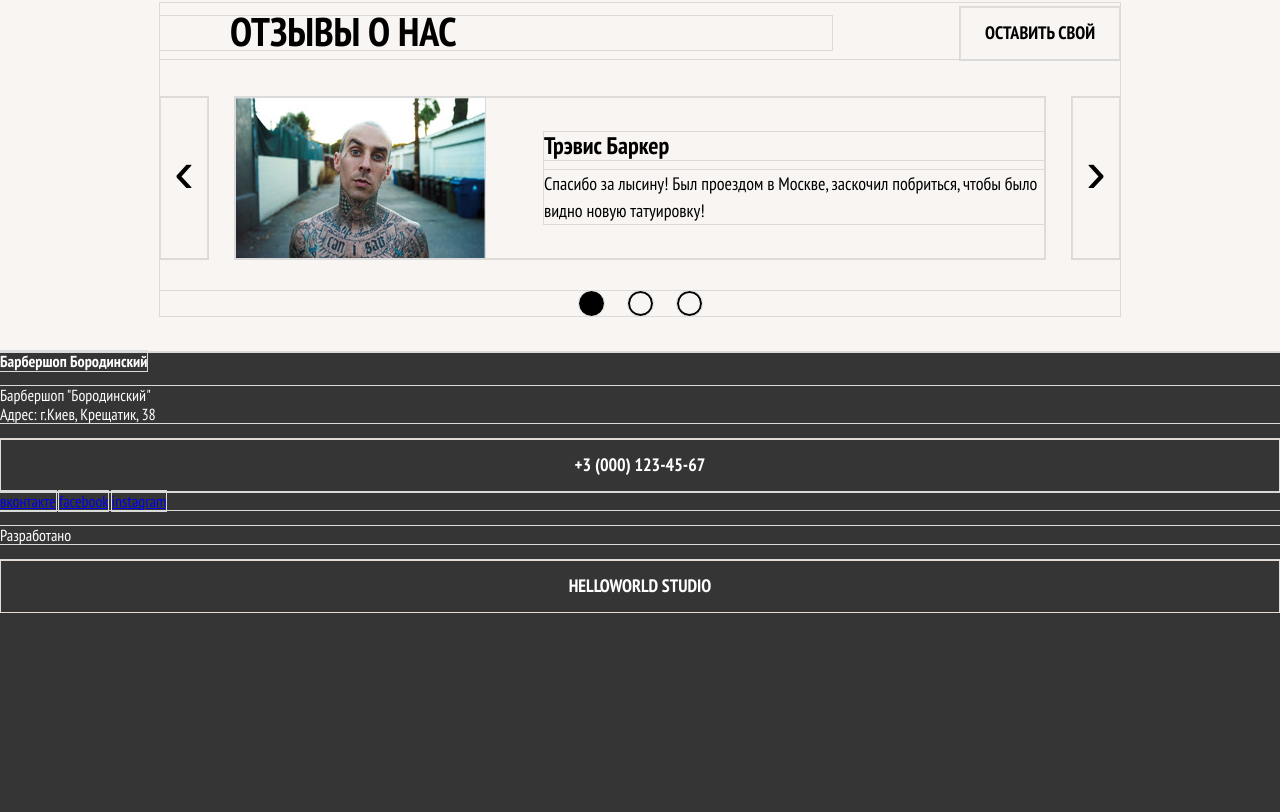
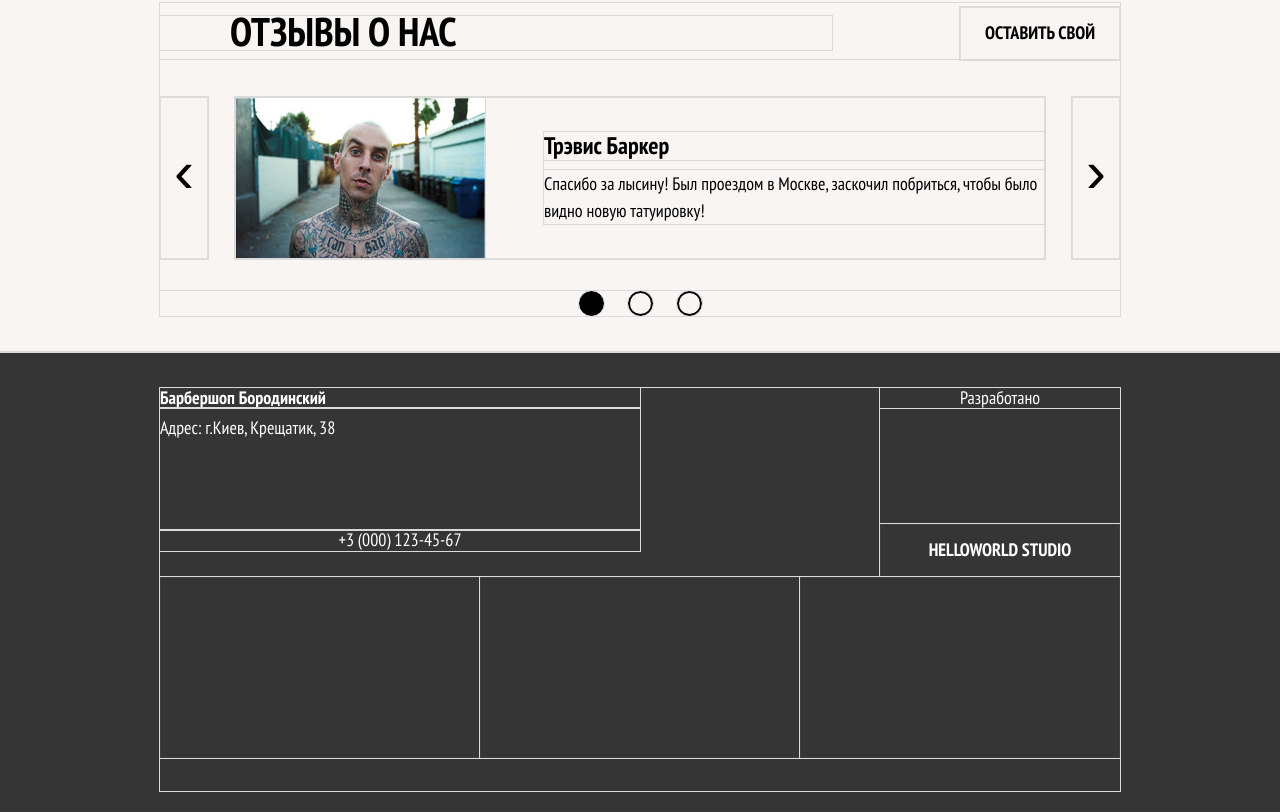
Before and after one commit to JemiJe/barber-training--2, a website: page index.html in a window 1280 px wide. Shown: the part 1667-2479 px from the top of the page. Before the commit the page ends 2280 px from the top, so only its background shows below. Drawn offline with Linux system fonts and the light colour scheme.

Commit message:
footer mob

```diff
--- a/index.html
+++ b/index.html
@@ -177,25 +177,26 @@
 		</main>
 
 		<footer class="page-footer">
-			<section class="contact">
+			<div class="wrapper-center">
+				<section class="page-footer__contact">
 					<b>Барбершоп Бородинский</b>
 					<p class="page-main__text page-main__text--small">
-						Барбершоп "Бородинский"<br>
-            Адрес: г.Киев, Крещатик, 38<br>
+	            Адрес: г.Киев, Крещатик, 38
 					</p>
-				<a href="tel:+30001234567" class="btn">+3 (000) 123-45-67</a>
+					<a href="tel:+30001234567" class="btn btn--tel">+3 (000) 123-45-67</a>
 				</section>
 
-			<section class="social-btns">
-				<a href="#" class="btn-social btn-social__vk">вконтакте</a>
-				<a href="#" class="btn-social btn-social__fs">facebook</a>
-				<a href="#" class="btn-social btn-social__ins">instagram</a>
+				<section class="page-footer__social-btns">
+					<a href="#" class="btn btn--social btn--vk">вконтакте</a>
+					<a href="#" class="btn btn--social btn--fs">facebook</a>
+					<a href="#" class="btn btn--social btn--ins">instagram</a>
 				</section>
 
-			<section class="copyright">
+				<section class="page-footer__copyright">
 					<p class="page-main__text page-main__text--small">Разработано</p>
 					<a href="#" class="btn btn--copyright">HelloWorld Studio</a>
 				</section>
+			</div>
 		</footer>
 
 		<script src="js/script.js"></script>
--- a/sass/blocks/btn.scss
+++ b/sass/blocks/btn.scss
@@ -18,4 +18,23 @@
   &--border-ash {
     border: 1px solid $color-border-ash;
   }
+
+  &--tel {
+    @media #{$tablet-width} {
+      display: inline;
+      width: auto;
+      padding: 0;
+
+      font-size: inherit;
+      font-weight: normal;
+      text-transform: none;
+
+      border: none !important;
+      user-select: auto;
+    }
+  }
+
+  &--social {
+    font-size: 0px;
+  }
 }
--- /dev/null
+++ b/sass/blocks/page-footer.scss
@@ -0,0 +1,86 @@
+.page-footer {
+  display: flex;
+  flex-flow: column wrap;
+  min-height: 460px;
+  padding: 35px 0px 20px;
+
+  font-size: 18px;
+
+  border-top: 1px solid $color-border-ash;
+  border-bottom: 1px solid $color-border-ash;
+
+  @media #{$tablet-width} {
+    flex-flow: row wrap;
+    justify-content: space-between;
+  }
+
+  .page-main__text {
+    margin: 0;
+  }
+
+  .page-footer__contact {
+    display: flex;
+    flex-flow: column;
+    min-height: 155px;
+    padding: 0px 20px;
+    margin-bottom: 26px;
+
+    text-align: center;
+
+    @media #{$tablet-width} {
+      min-height: 0px;
+    }
+
+    .page-main__text {
+      display: flex;
+      justify-content: center;
+      align-items: center;
+      flex: 1 1 auto;
+      padding: 10px 0px;
+
+      @media #{$tablet-width} {
+        justify-content: flex-start;
+        align-items: flex-start;
+      }
+    }
+
+    @media #{$tablet-width} {
+      flex: 0 1 50%;
+      order: 1;
+      padding: 0;
+
+      text-align: left;
+    }
+  }
+
+  .page-footer__social-btns {
+    display: flex;
+    min-height: 100px;
+    margin-bottom: 33px;
+
+    @media #{$tablet-width} {
+      flex: 1 1 100%;
+      order: 3;
+    }
+  }
+
+  .page-footer__copyright {
+    display: flex;
+    flex-flow: column;
+    justify-content: space-between;
+    padding: 0px 20px;
+    min-height: 85px;
+
+    text-align: center;
+
+    @media #{$tablet-width} {
+      flex: 0 1 25%;
+      order: 2;
+      padding: 0;
+    }
+  }
+
+  .btn {
+    border: 1px solid $color-border-ash;
+  }
+}
--- a/sass/style.scss
+++ b/sass/style.scss
@@ -18,5 +18,6 @@
 @import 'blocks/features.scss';
 @import 'blocks/news.scss';
 @import 'blocks/reviews.scss';
+@import 'blocks/page-footer.scss';
 
 @import 'blocks/slider-carousel.scss';
```
Also changed, not shown: css/style.css. Lines whose indentation alone changed are shown as unchanged.
